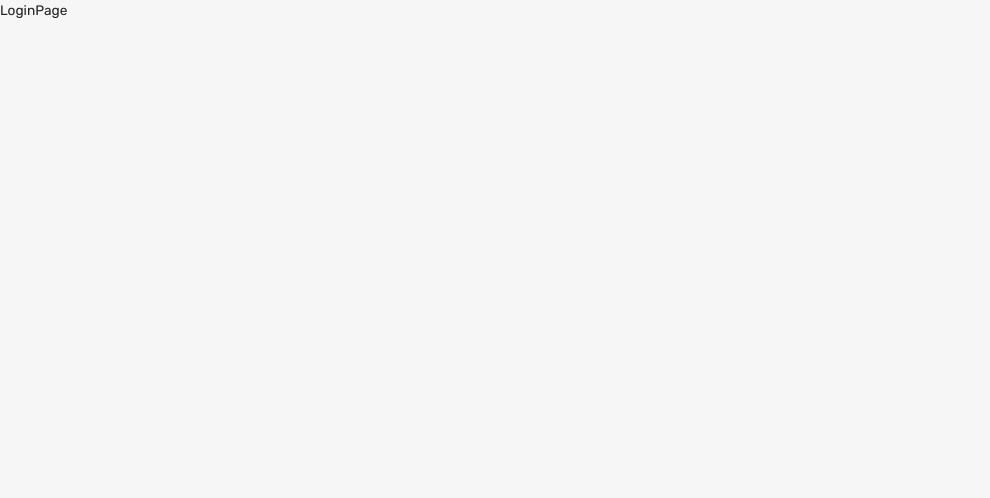
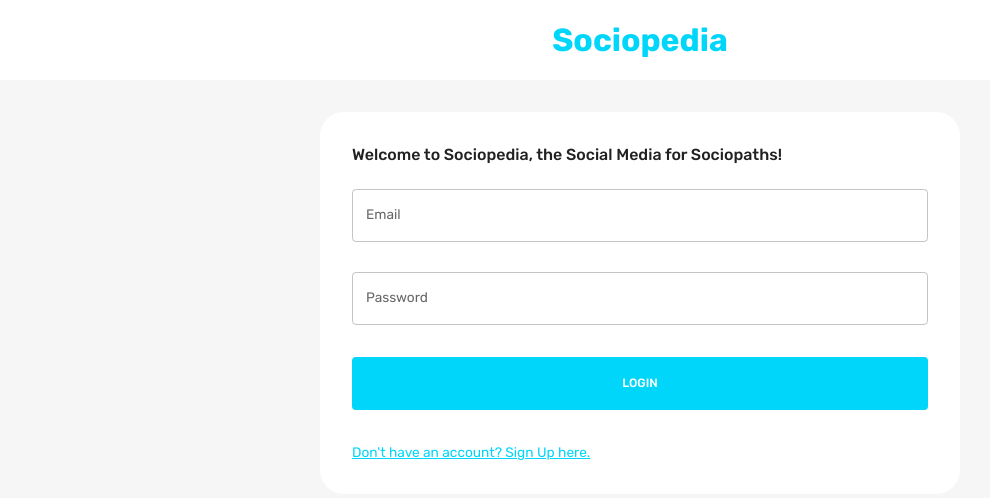
Before and after one commit to kpirabaharan/Sociopedia, a React (Create React App) app in the folder social-media/client/: page / in a window 1280 px wide. Shown: the top 498 px of the page, without its empty margins (0-990 px from the left). Built offline with nearby package versions, Linux system fonts and the light colour scheme.

Commit message:
Social Media App: Created Login Page and Updated NavBar
Signed-off-by: Keeshigan Pirabaharan <kpirabaharan3@gmail.com>

```diff
--- a/social-media/client/src/scenes/loginPage/index.jsx
+++ b/social-media/client/src/scenes/loginPage/index.jsx
@@ -1,7 +1,34 @@
 import React from 'react';
+import { Box, Typography, useTheme, useMediaQuery } from '@mui/material';
+import Form from './Form';
 
 const LoginPage = () => {
-  return <div>LoginPage</div>;
+  const theme = useTheme();
+  const isNonMobileScreens = useMediaQuery('(min-width: 1000px)');
+
+  const alt = theme.palette.background.alt;
+
+  return (
+    <Box>
+      <Box width='100%' backgroundColor={alt} p='1rem 6%' textAlign='center'>
+        <Typography fontWeight='bold' fontSize='32px' color='primary'>
+          Sociopedia
+        </Typography>
+      </Box>
+      <Box
+        width={isNonMobileScreens ? '50%' : '93%'}
+        p='2rem'
+        m='2rem auto'
+        borderRadius='1.5rem'
+        backgroundColor={alt}
+      >
+        <Typography fontWeight='500' variant='h5' sx={{ mb: '1.5rem' }}>
+          Welcome to Sociopedia, the Social Media for Sociopaths!
+        </Typography>
+        <Form />
+      </Box>
+    </Box>
+  );
 };
 
 export default LoginPage;
--- a/social-media/client/src/scenes/navBar/index.jsx
+++ b/social-media/client/src/scenes/navBar/index.jsx
@@ -31,7 +31,7 @@ const NavBar = () => {
   const dispatch = useDispatch();
   const navigate = useNavigate();
   const user = useSelector((state) => state.user);
-  const isNonMobileScreens = useMediaQuery('(min-width: 1000px)');
+  const isNonMobileScreens = useMediaQuery('(min-width: 1075px)');
 
   const theme = useTheme();
   const neutralLight = theme.palette.neutral.light;
@@ -41,6 +41,11 @@ const NavBar = () => {
   const alt = theme.palette.background.alt;
 
   const fullName = user ? `${user.firstName} ${user.lastName}` : 'Keeshigan P';
+
+  const handleLogout = () => {
+    dispatch(setLogout());
+    navigate('/');
+  };
 
   return (
     <FlexBetween padding='1rem 6%' backgroundColor={alt}>
@@ -92,7 +97,7 @@ const NavBar = () => {
               value={fullName}
               sx={{
                 backgroundColor: neutralLight,
-                width: '150px',
+                width: '200px',
                 borderRadius: '0.25rem',
                 p: '0.25rem 1rem',
                 '& .MuiSvgIcon-root': {
@@ -167,7 +172,7 @@ const NavBar = () => {
                 value={fullName}
                 sx={{
                   backgroundColor: neutralLight,
-                  width: '150px',
+                  width: '200px',
                   borderRadius: '0.25rem',
                   p: '0.25rem 1rem',
                   '& .MuiSvgIcon-root': {
@@ -183,9 +188,7 @@ const NavBar = () => {
                 <MenuItem value={fullName}>
                   <Typography>{fullName}</Typography>
                 </MenuItem>
-                <MenuItem onClick={() => dispatch(setLogout())}>
-                  Log Out
-                </MenuItem>
+                <MenuItem onClick={() => handleLogout()}>Log Out</MenuItem>
               </Select>
             </FormControl>
           </FlexBetween>
```
